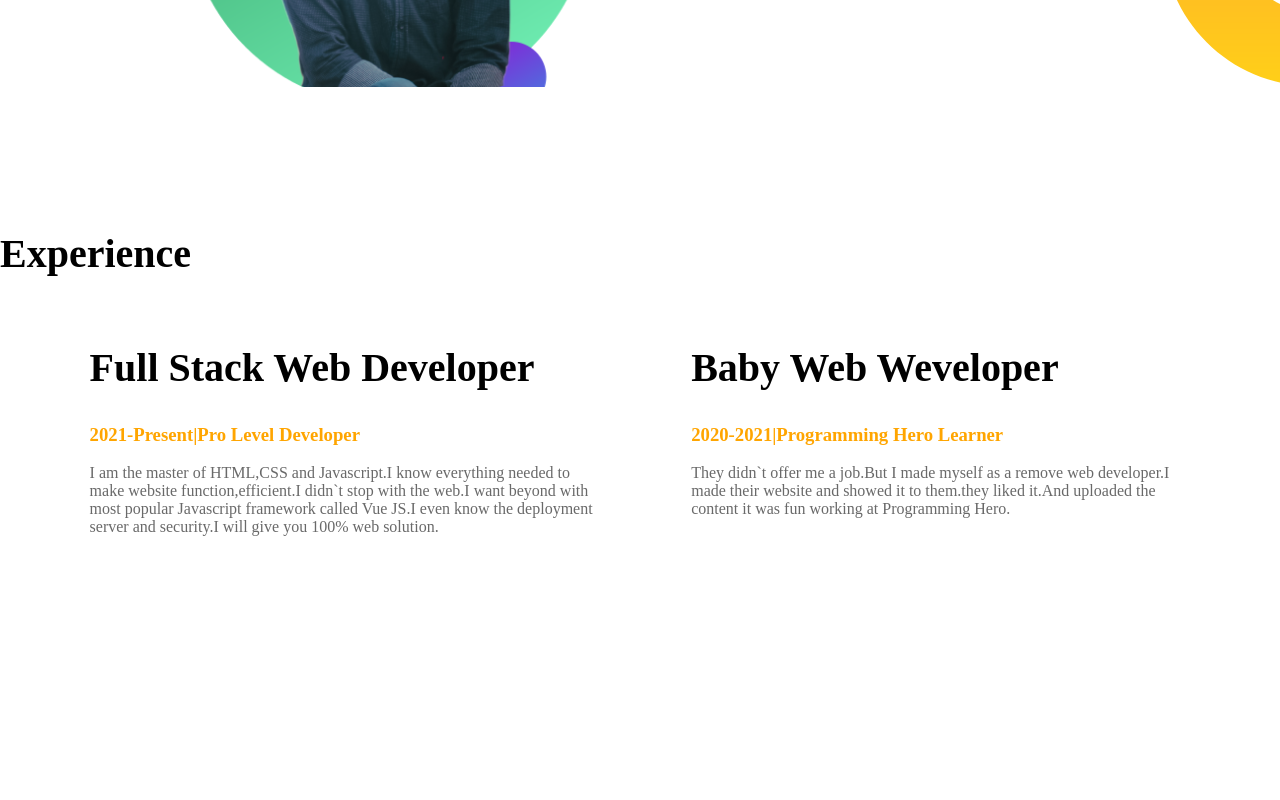
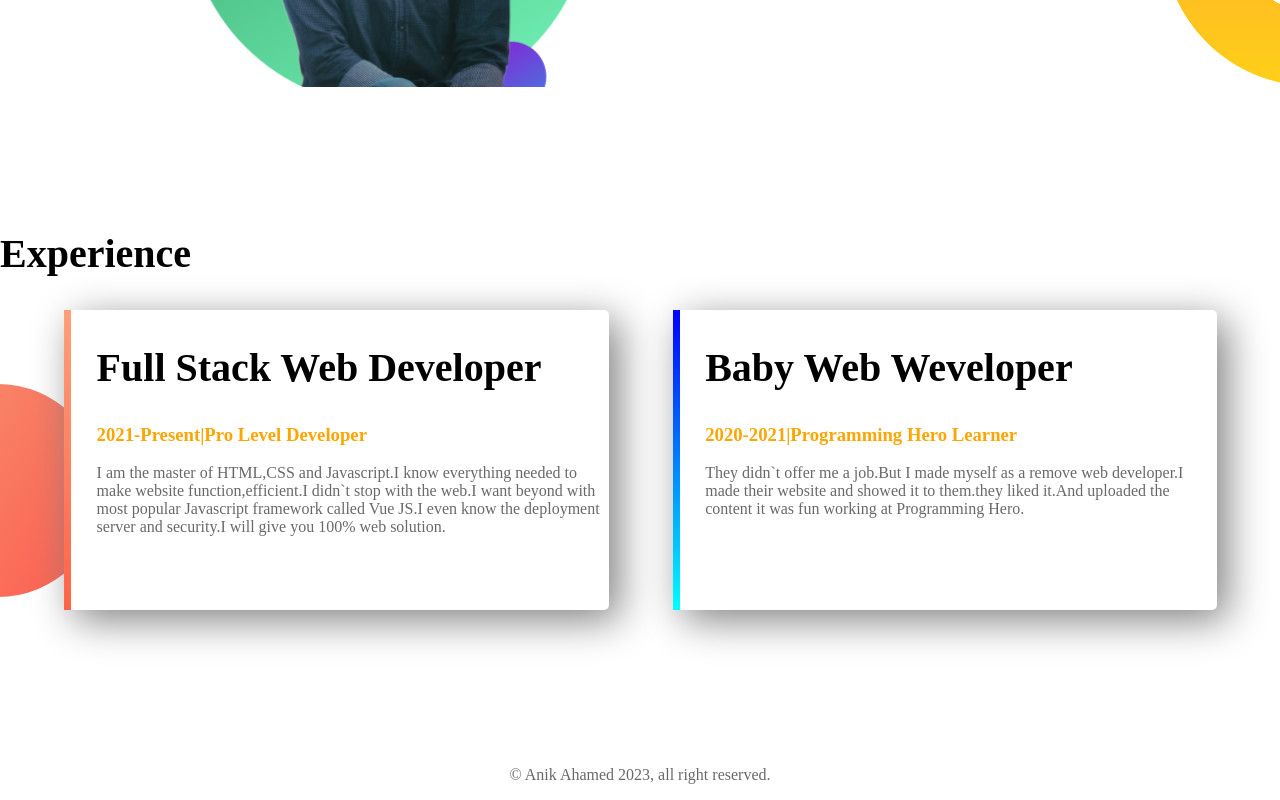
Before and after one commit to Anikahamed24/web-portfolio, a plain HTML site: page index.html in a window 1280 px wide. Shown: the part 843-1643 px from the top of the page. Before the commit the page ends 1593 px from the top, so only its background shows below. Drawn offline with Linux system fonts and the light colour scheme.

Commit message:
finished my first ever website

```diff
--- a/index.html
+++ b/index.html
@@ -36,13 +36,13 @@
     </section>
     <section class="experience-area">
         <h2>Experience</h2>
-        <div class="half-width">
+        <div id="full-stack" class="half-width single-experience">
             <h2>Full Stack Web Developer</h2>
             <h3 class="orange-highlight">2021-Present|Pro Level Developer</h3>
             <p>I am the master of HTML,CSS and Javascript.I know everything needed to make website function,efficient.I didn`t stop with the web.I want beyond with most popular Javascript framework called Vue JS.I even know the deployment server and security.I will give you 100% web solution.</p>
 
         </div>
-        <div class="half-width">
+        <div id="baby-web" class="half-width single-experience">
             <h2>Baby Web Weveloper</h2>
             <h3 class="orange-highlight">2020-2021|Programming Hero Learner</h3>
             <p>They didn`t offer me a job.But I made myself as a remove web developer.I made their website and showed it to them.they liked it.And uploaded the content it was fun working at Programming Hero.</p>
@@ -50,5 +50,8 @@
         </div>
 
     </section>
+    <footer>
+        <p>© Anik Ahamed 2023, all right reserved.</p>
+    </footer>
 </body>
 </html>
--- a/style.css
+++ b/style.css
@@ -12,6 +12,7 @@ h2{
 }
 p{
     color: dimgray;
+    background-color: white;
 }
 .orange-highlight{
     color: orange;
@@ -46,3 +47,27 @@ section{
     background-repeat: no-repeat;
     background-position: right;
 }
+.single-experience{
+    box-shadow: 10px 10px 40px gray;
+    border-radius: 5px;
+    height: 60%;
+    background-color: white;
+}
+.experience-area{
+    background-image: url("images/exp-bg.png");
+    background-repeat: no-repeat;
+    background-position: left;
+}
+#full-stack{
+    border-left: 7px solid;
+    border-image: linear-gradient(180deg, lightsalmon, tomato);
+    border-image-slice: 1;
+}
+#baby-web{
+    border-left: 7px solid;
+    border-image: linear-gradient(180deg, blue, cyan);
+    border-image-slice: 1;
+}
+footer p{
+    text-align: center;
+}
```
